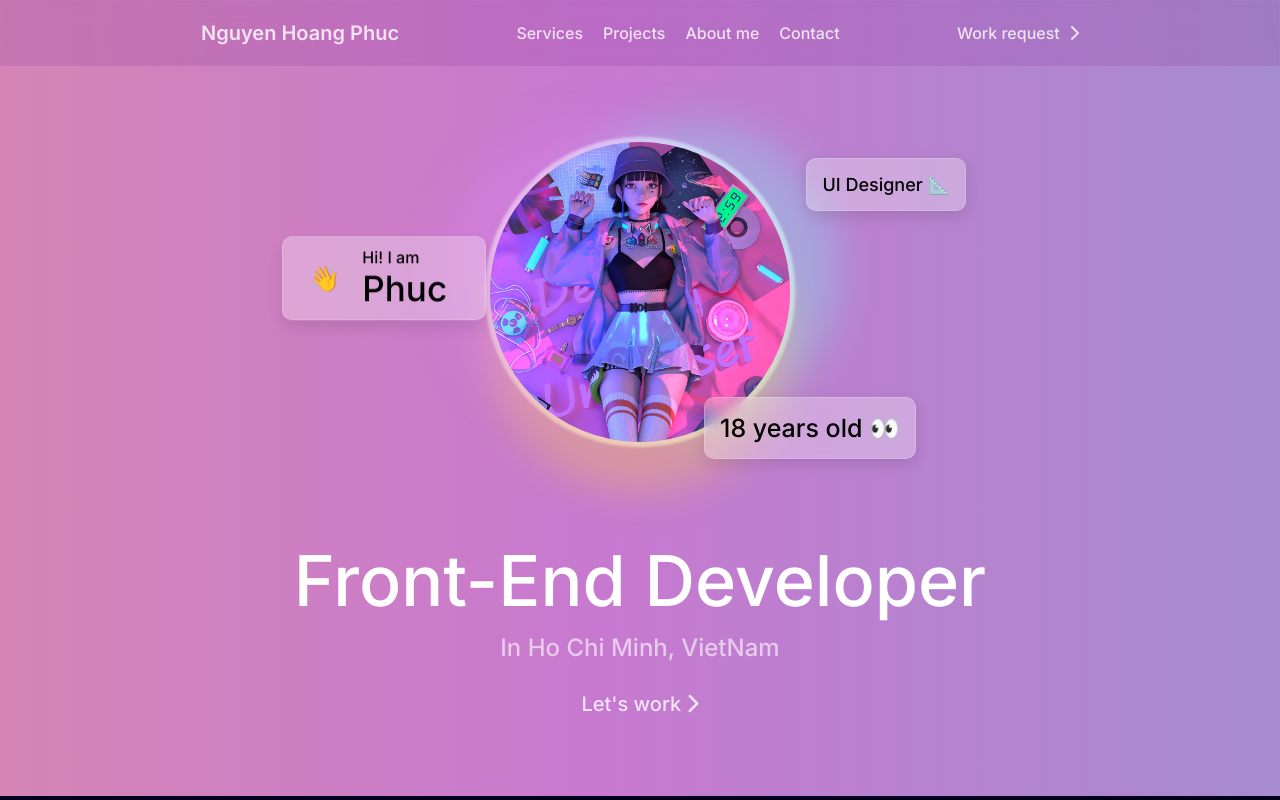
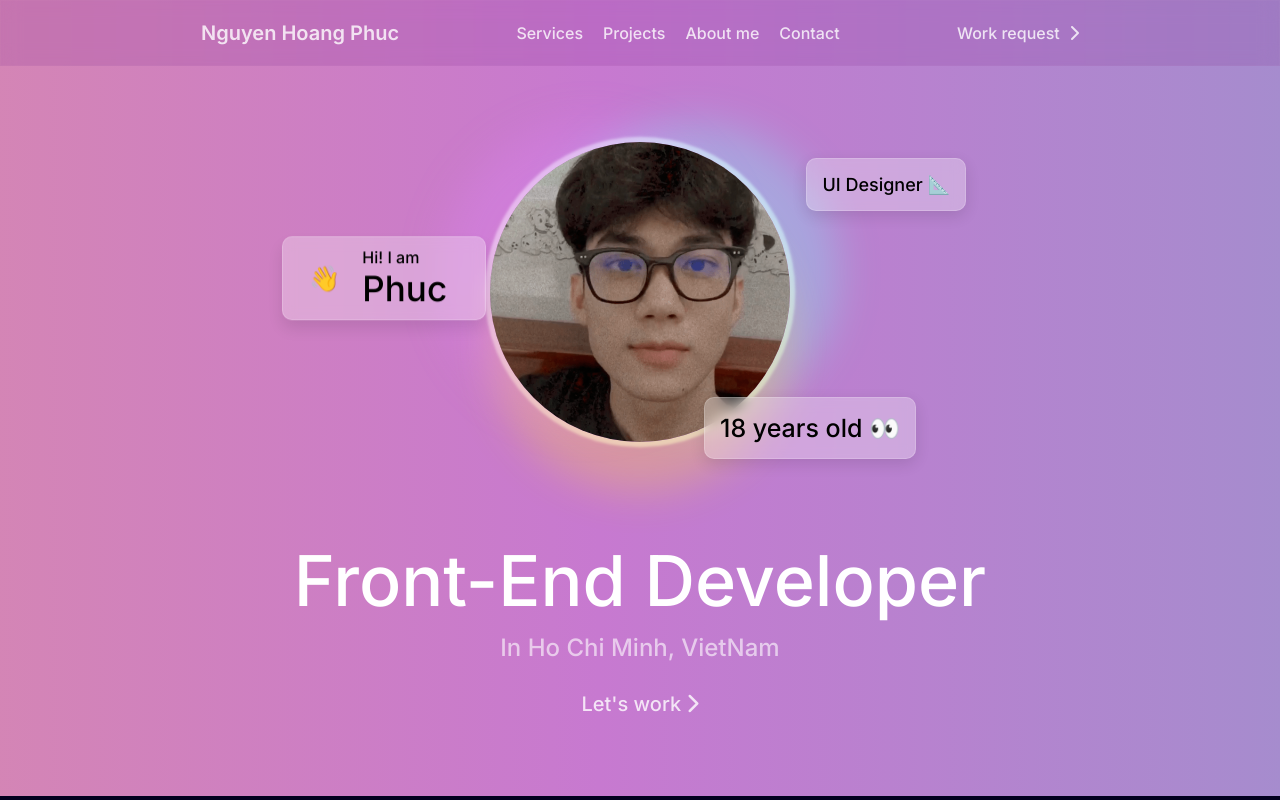
Before and after one commit to Zhoangp/Profile-NguyenHoangPhuc, a React (Create React App) app: page / in a window 1280 px wide. Shown: the top 800 px of the page. Built offline with nearby package versions, Linux system fonts and the light colour scheme.

Commit message:
change avt'

```diff
--- a/src/Sass/Layout/_home.scss
+++ b/src/Sass/Layout/_home.scss
@@ -28,7 +28,7 @@
                 background-position: center;
                 background-size: cover;
                 background-repeat: no-repeat;
-                background-image: url("../../images/avt.jpeg");
+                background-image: url("../../images/IMG_3130-min.PNG");
                 box-shadow: -50px -20px 40px #e387ff40, 0px 50px 40px #ffdb394d, 50px -20px 40px #76ffff4d, 0 0 2pt 4pt #ffffff99;
             }
     }
--- a/src/Template/HomeTemplate/Template.jsx
+++ b/src/Template/HomeTemplate/Template.jsx
@@ -10,6 +10,7 @@ export const Template = (props) => {
   const {pathname} = useLocation()
   const { Component } = props;
   const listRefs = useRef([])
+  const height = useRef(null)
   const [arr, setArr] = useState([])
   window.onbeforeunload = function () {
     window.scrollTo(0, 0);
@@ -31,8 +32,10 @@ export const Template = (props) => {
     }
 
   }, [pathname])
+
+
   return (
-    <Fragment>
+    <div ref={height}>
 
             {/* <UseEffectScroll> */}
          {/*  <ParallaxProvider>
@@ -42,6 +45,6 @@ export const Template = (props) => {
         <Component ref={listRefs}  />
       {/* </ParallaxProvider> */}
       {/* </UseEffectScroll> */}
-    </Fragment>
+    </div>
   );
 };
```
Also changed, not shown: src/images/IMG_3130-min.PNG (added).
